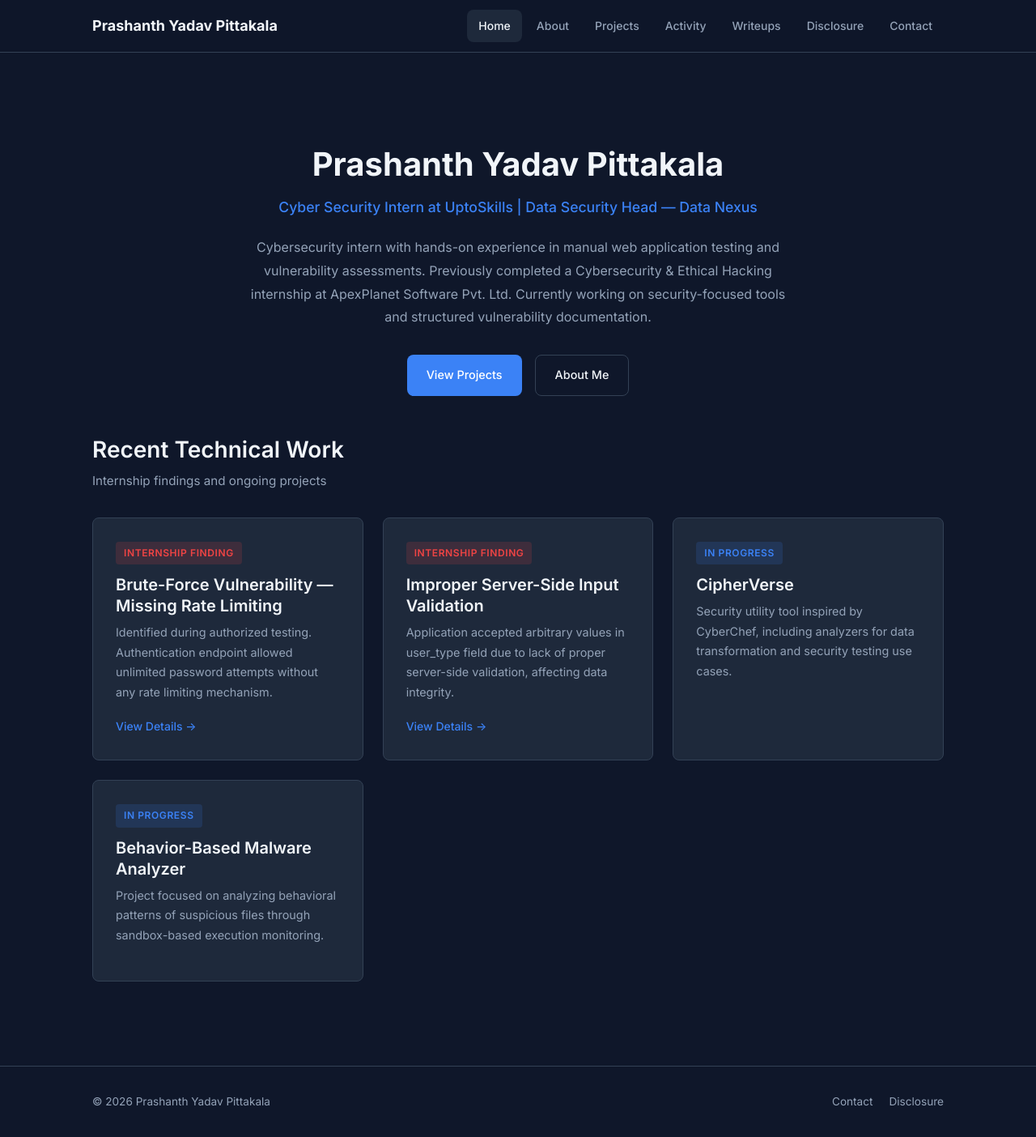
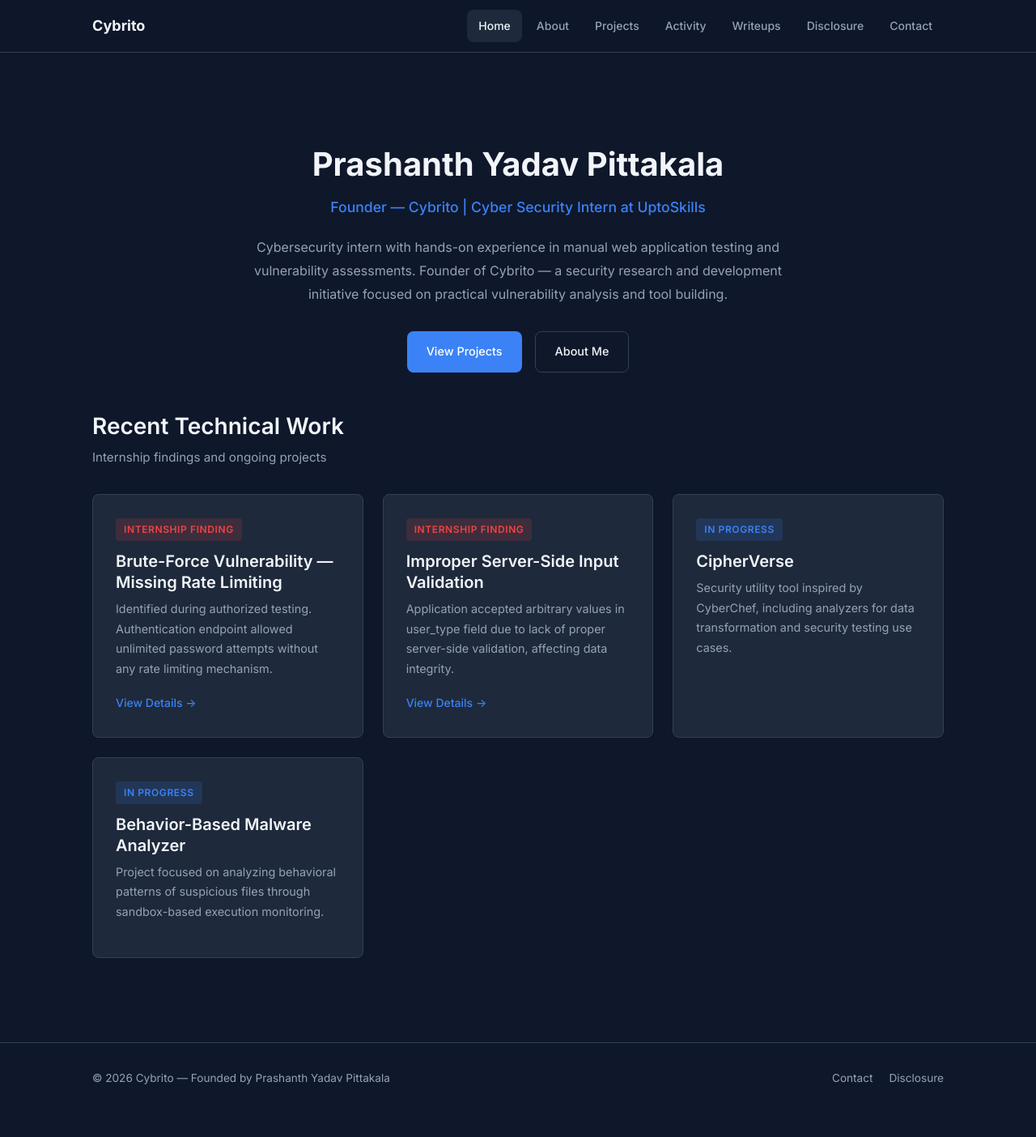
Before and after one commit to prashanthyadavv/Portfolio, a plain HTML site: page index.html in a window 1280 px wide. Shown: the whole page at 81% size. After the commit the page ends 1375 px from the top, so only its background shows below. Drawn offline with Linux system fonts and the light colour scheme.

Commit message:
brand: update identity to Cybrito across all pages

```diff
--- a/index.html
+++ b/index.html
@@ -5,8 +5,8 @@
   <meta charset="UTF-8">
   <meta name="viewport" content="width=device-width, initial-scale=1.0">
   <meta name="description"
-    content="Prashanth Yadav Pittakala — Cybersecurity intern with hands-on experience in manual web application testing and vulnerability assessments.">
-  <title>Prashanth Yadav Pittakala — Cybersecurity Portfolio</title>
+    content="Cybrito — Security research and development by Prashanth Yadav Pittakala. Hands-on experience in manual web application testing and vulnerability assessments.">
+  <title>Cybrito — Security Research by Prashanth Yadav Pittakala</title>
   <link rel="stylesheet" href="css/style.css">
 </head>
 
@@ -15,7 +15,7 @@
   <!-- Navigation -->
   <nav class="navbar">
     <div class="container">
-      <a href="index.html" class="nav-brand">Prashanth Yadav Pittakala</a>
+      <a href="index.html" class="nav-brand">Cybrito</a>
       <button class="nav-toggle" id="nav-toggle" aria-label="Toggle navigation" aria-expanded="false">
         <svg viewBox="0 0 24 24">
           <line x1="3" y1="6" x2="21" y2="6" />
@@ -40,11 +40,11 @@
     <section class="hero">
       <div class="container">
         <h1>Prashanth Yadav Pittakala</h1>
-        <p class="subtitle">Cyber Security Intern at UptoSkills | Data Security Head — Data Nexus</p>
+        <p class="subtitle">Founder — Cybrito | Cyber Security Intern at UptoSkills</p>
         <p class="description">
           Cybersecurity intern with hands-on experience in manual web application testing and vulnerability assessments.
-          Previously completed a Cybersecurity &amp; Ethical Hacking internship at ApexPlanet Software Pvt. Ltd.
-          Currently working on security-focused tools and structured vulnerability documentation.
+          Founder of Cybrito — a security research and development initiative focused on practical vulnerability
+          analysis and tool building.
         </p>
         <div class="hero-actions">
           <a href="projects.html" class="btn btn-primary">View Projects</a>
@@ -99,7 +99,7 @@
   <!-- Footer -->
   <footer class="footer">
     <div class="container">
-      <span class="footer-text">&copy; 2026 Prashanth Yadav Pittakala</span>
+      <span class="footer-text">&copy; 2026 Cybrito — Founded by Prashanth Yadav Pittakala</span>
       <div class="footer-links">
         <a href="contact.html">Contact</a>
         <a href="disclosure.html">Disclosure</a>
```
Also changed, not shown: about.html (+8 -4 lines), activity.html (+4 -4 lines), contact.html (+4 -4 lines), disclosure.html (+4 -4 lines), projects.html (+4 -4 lines), projects/brute-force-rate-limit.html (+5 -4 lines), projects/input-validation-issue.html (+4 -4 lines), writeups.html (+5 -4 lines), README.md.
